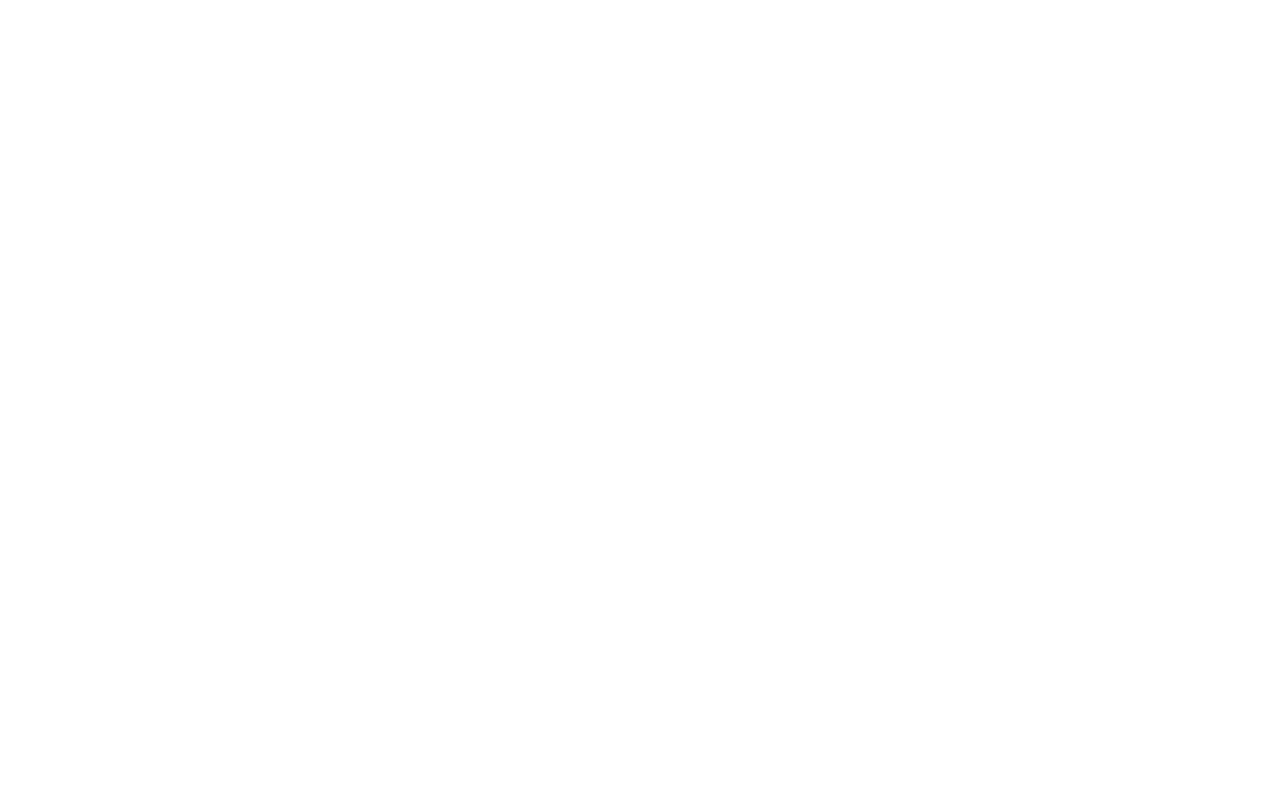
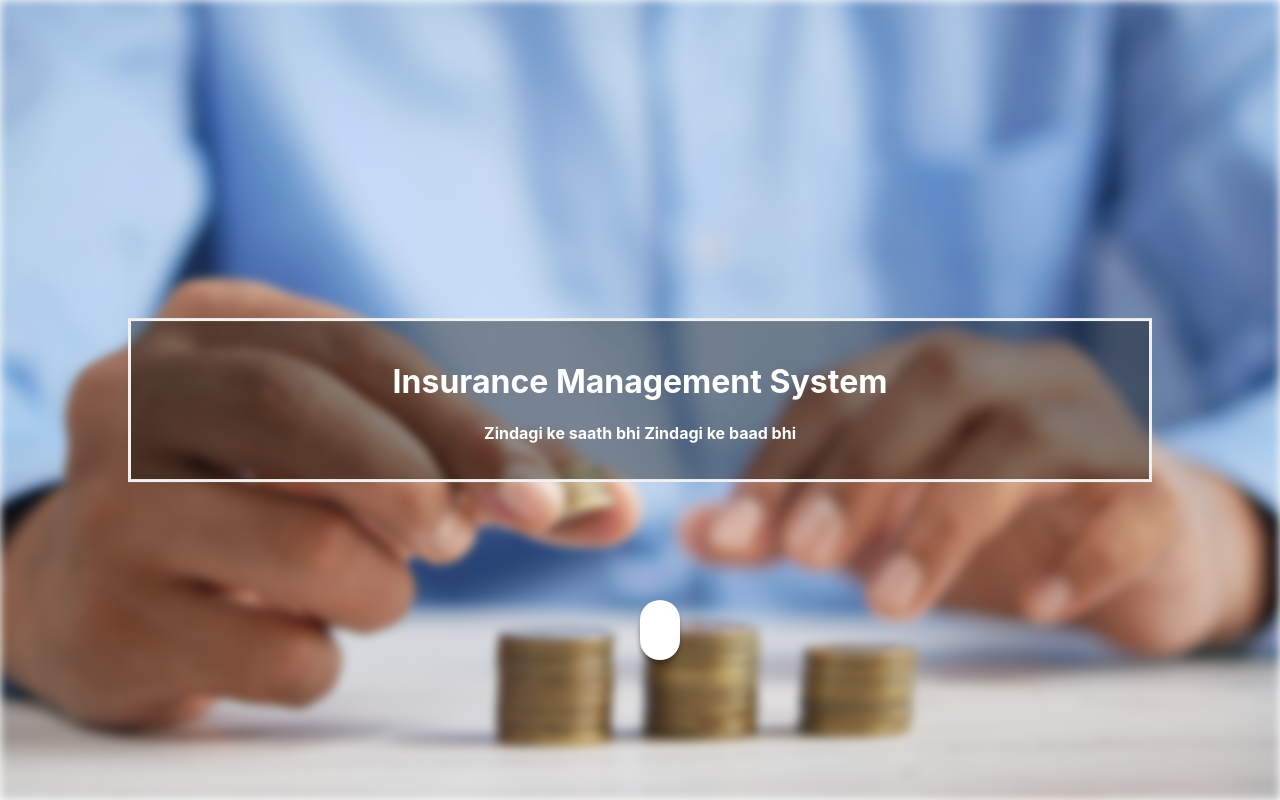
Before and after one commit to HarshHp13/IMS_DBMS-2022-IITBHU, a React (Create React App) app in the folder Frontend/ims-frontend/: page /agenthome in a window 1280 px wide. Before the commit this address had no page. Built offline with nearby package versions, Linux system fonts and the light colour scheme.

Commit message:
added agent home

```diff
--- a/Frontend/ims-frontend/src/App.js
+++ b/Frontend/ims-frontend/src/App.js
@@ -9,6 +9,7 @@
 
 import LoginAdmin from './pages/LoginAdmin';
 import LoginUser from './pages/LoginUser';
+import AgentHome from './pages/AgentHome';
 
 function App() {
   return(
@@ -17,6 +18,7 @@
       <Route path= '/loginAdmin' element={<LoginAdmin />} />
       <Route path= '/loginUser' element={<LoginUser />} />
       <Route path= '/userhome' element={<UserHome />} />
+      <Route path= '/agenthome' element={<AgentHome />} />
     </Routes>
   );
 }
--- /dev/null
+++ b/Frontend/ims-frontend/src/components/NavbarAgent.js
@@ -0,0 +1,18 @@
+import {Input, Button} from '@mui/material'
+import React from 'react'
+import './Navbar.css'
+
+function Navbar() {
+  return (
+    <>
+        <div className="navbar__container">
+            <h3 className='navbar__left'>Home</h3>
+            <h3 className='navbar__left'>About Us</h3>
+            <h3 className='navbar__left'>Policies</h3>
+            <h3 className='navbar__left'>Contact Us</h3>
+            <h3 className='navbar__left'>Your Clients</h3>
+        </div>
+    </>
+  )
+}
+export default Navbar;
--- /dev/null
+++ b/Frontend/ims-frontend/src/pages/AgentHome.css
@@ -0,0 +1,92 @@
+/* .userHome__img{
+    position: absolute;
+    object-fit: cover;
+    top: 0;
+    width: 100%;
+    height: 100vh;
+    z-index: -1;
+
+} */
+/* .userHome__groupcards{
+    display: flex;
+    justify-content: center;
+    align-items: center;
+}
+.userHome__cards{
+    display: flex;
+    justify-content: center;
+    align-items: center;
+} */
+
+/* body, html{
+    height: 100%;
+} */
+
+* {
+    box-sizing: border-box;
+}
+
+.userHome__bgImage{
+    /* height: 100vh; */
+    /* width: 100vw; */
+    background-image: url('../assets/1.jpg');
+    filter: blur(5px);
+    -webkit-filter: blur(5px);
+    height: 100vh;
+    background-position: center;
+    background-repeat: no-repeat;
+    background-size: cover;
+    z-index: -1;
+    /* background-size: 100vw 100vh; */
+}
+
+/* .userHome__container{ */
+    /* height: 100vh; */
+    /* margin-bottom: 10px; */
+    /* background-color: blue; */
+/* } */
+
+.userHome__text{
+    /* padding: 20px;
+    padding-top: 30vh;
+    display: flex;
+    height: 100vh;
+    justify-content: center;
+    font-size: 2rem; */
+    /* align-items: center; */
+
+    background-color: rgb(0,0,0); /* Fallback color */
+    background-color: rgba(0,0,0, 0.4); /* Black w/opacity/see-through */
+    color: white;
+    font-weight: bold;
+    border: 3px solid #f1f1f1;
+    position: absolute;
+    top: 50%;
+    left: 50%;
+    transform: translate(-50%, -50%);
+    /* z-index: 2; */
+    width: 80%;
+    padding: 20px;
+    text-align: center;
+}
+
+#userHome__popUp{
+    position: absolute;
+    top: 75%;
+    left: 50%;
+    height: 60px;
+    width: 40px;
+    border-radius: 20px;
+    background-color: white;
+    /* Group 1 */
+
+    /* position: absolute;
+    width: 88px;
+    height: 86.92px; */
+
+    box-shadow: 0px 4px 4px rgba(0, 0, 0, 0.25);
+}
+
+.navbar__container{
+    display: none;
+}
--- /dev/null
+++ b/Frontend/ims-frontend/src/pages/AgentHome.js
@@ -0,0 +1,56 @@
+import {Input, Button} from '@mui/material'
+import { height } from '@mui/system';
+import React from 'react'
+import Card from '../components/Card';
+import NavbarAgent from '../components/NavbarAgent';
+import './AgentHome.css'
+
+function UserHome() {
+
+    function clickHandler(){
+        // console.log('ho raha hai' );
+        var text = document.getElementsByClassName('userHome__text')[0];
+        var bg = document.getElementsByClassName('userHome__bgImage')[0];
+        var popUp = document.getElementById('userHome__popUp');
+        var nav = document.getElementsByClassName('navbar__container')[0];
+
+        text.style.display = "none";
+        bg.style.display = "none";
+        popUp.style.display = "none";
+        nav.style.display = "flex";
+        document.body.style.backgroundColor = "gray";
+    }
+
+  return (
+    <>
+        <NavbarAgent className='userHome__navbar'/>
+        {/* <div className="userHome__container"> */}
+            {/* <img className="userHome__img" src={require('../assets/a.jpg')}  alt="" /> */}
+        {/* </div> */}
+
+        <div className="userHome__bgImage">
+        </div>
+
+        <div className="userHome__text">
+            <h1>Insurance Management System</h1>
+            <p>Zindagi ke saath bhi Zindagi ke baad bhi</p>
+        </div>
+
+        <div id="userHome__popUp" onClick={clickHandler}></div>
+
+        {/* <div className="userHome__groupcards">
+            <div className="userHome__cards">
+                <Card title='Card' desc='Desc' img='a.jpg' />
+            </div>
+            <div className="userHome__cards">
+                <Card title='Card' desc='Desc' img='a.jpg' />
+            </div>
+            <div className="userHome__cards">
+                <Card title='Card' desc='Desc' img='a.jpg' />
+            </div>
+        </div> */}
+
+    </>
+  )
+}
+export default UserHome;
```
